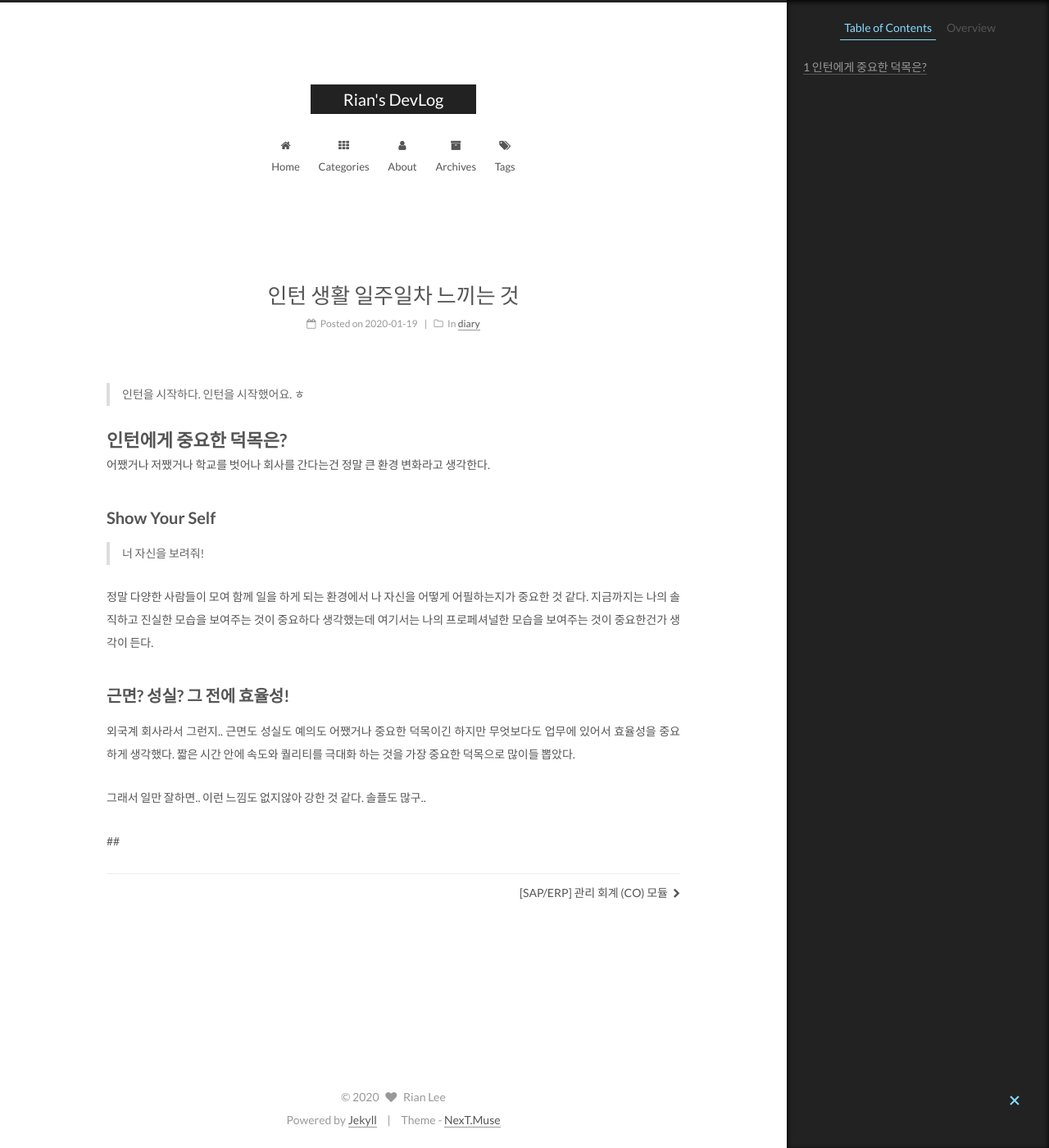
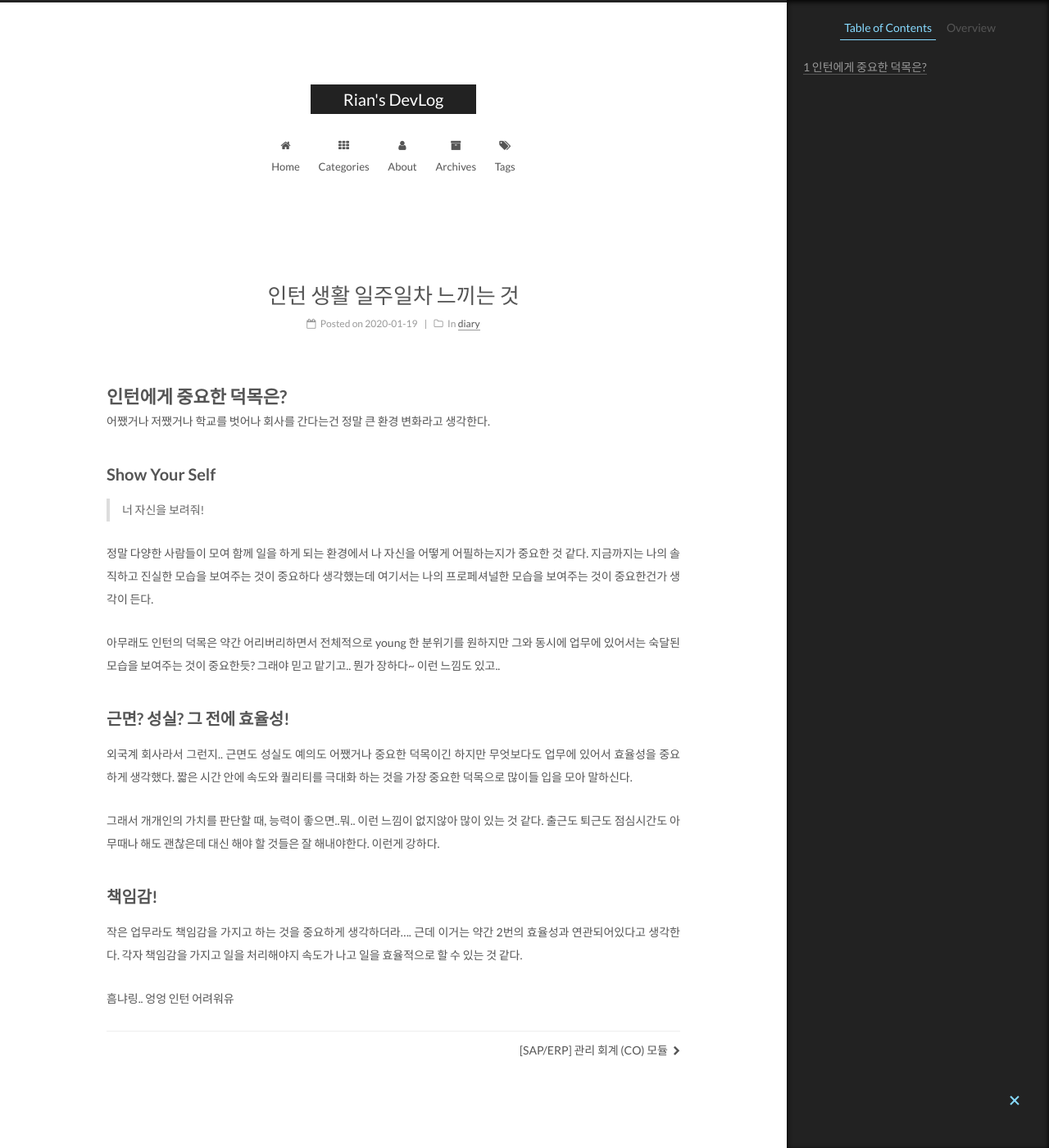
Before and after one commit to jiyeoon/jiyeoon.github.io, a Jekyll site: the page built from _posts/2020-01-19-intern_log1.md, in a window 1280 px wide and 1400 px high. Shown: the whole window at 82% size. Built offline with Jekyll 4.4.1, drawn with Linux system fonts in a browser that asks for light colours.

Commit message:
Update 2020-01-19-intern_log1.md

```diff
--- a/_posts/2020-01-19-intern_log1.md
+++ b/_posts/2020-01-19-intern_log1.md
@@ -5,8 +5,7 @@ category : diary
 date : 2020-01-19 22:00
 ---
 
-> 인턴을 시작하다.
-인턴을 시작했어요. ㅎ
+
 
 
 # 인턴에게 중요한 덕목은?
@@ -19,15 +18,27 @@ date : 2020-01-19 22:00
 > 너 자신을 보려줘!
 
 정말 다양한 사람들이 모여 함께 일을 하게 되는 환경에서 나 자신을 어떻게 어필하는지가 중요한 것 같다.
-지금까지는 나의 솔직하고 진실한 모습을 보여주는 것이 중요하다 생각했는데
-여기서는 나의 프로페셔널한 모습을 보여주는 것이 중요한건가 생각이 든다.
+지금까지는 나의 솔직하고 진실한 모습을 보여주는 것이 중요하다 생각했는데 여기서는 나의 프로페셔널한 모습을 보여주는 것이 중요한건가 생각이 든다.
+
+아무래도 인턴의 덕목은 약간 어리버리하면서 전체적으로 young 한 분위기를 원하지만 그와 동시에 업무에 있어서는 숙달된 모습을 보여주는 것이 중요한듯? 그래야 믿고 맡기고.. 뭔가 장하다~ 이런 느낌도 있고..
+
+
+
+
 
 ## 근면? 성실? 그 전에 효율성!
 
 외국계 회사라서 그런지.. 근면도 성실도 예의도 어쨌거나 중요한 덕목이긴 하지만 무엇보다도 업무에 있어서 효율성을 중요하게 생각했다.
-짧은 시간 안에 속도와 퀄리티를 극대화 하는 것을 가장 중요한 덕목으로 많이들 뽑았다.
+짧은 시간 안에 속도와 퀄리티를 극대화 하는 것을 가장 중요한 덕목으로 많이들 입을 모아 말하신다.
 
-그래서 일만 잘하면.. 이런 느낌도 없지않아 강한 것 같다. 솔플도 많구..
+그래서 개개인의 가치를 판단할 때, 능력이 좋으면..뭐.. 이런 느낌이 없지않아 많이 있는 것 같다.
+출근도 퇴근도 점심시간도 아무때나 해도 괜찮은데 대신 해야 할 것들은 잘 해내야한다. 이런게 강하다.
 
 
-##
+
+## 책임감!
+
+작은 업무라도 책임감을 가지고 하는 것을 중요하게 생각하더라....
+근데 이거는 약간 2번의 효율성과 연관되어있다고 생각한다. 각자 책임감을 가지고 일을 처리해야지 속도가 나고 일을 효율적으로 할 수 있는 것 같다.
+
+흠냐링.. 엉엉 인턴 어려워유
```
